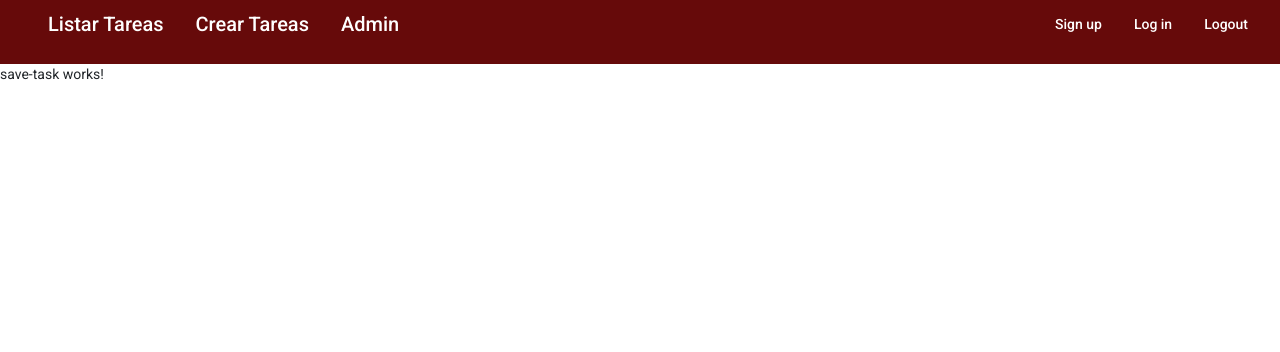
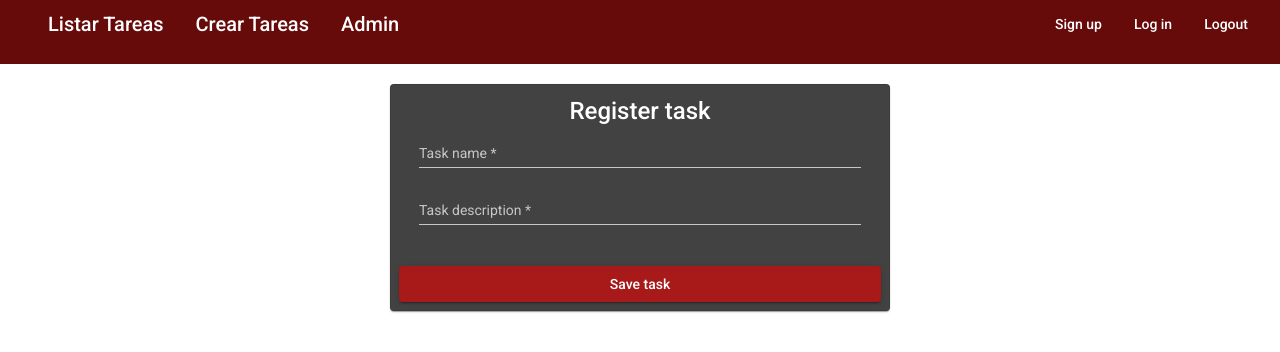
Before and after one commit to iepenaranda/myMeanBoard, an Angular app in the folder frontend/: page /saveTask in a window 1280 px wide. Shown: the top 352 px of the page. Built offline with nearby package versions, Linux system fonts and the light colour scheme.

Commit message:
Frontend: Login, register user, register task

```diff
--- a/frontend/src/app/board/save-task/save-task.component.css
+++ b/frontend/src/app/board/save-task/save-task.component.css
@@ -0,0 +1,29 @@
+.container{
+    display: flex;
+    flex-direction: column;
+}
+
+.button {
+    width: 100%;
+}
+
+.card {
+    min-width: 150px;
+    max-width: 500px;
+    width: 100%;
+}
+
+.form {
+    display: flex;
+    justify-content: center;
+    align-items: center;
+    padding-top: 20px;
+}
+
+mat-card-title {
+    text-align: center;
+}
+
+.colorButton {
+    background-color: #a81919;
+}
--- a/frontend/src/app/board/save-task/save-task.component.html
+++ b/frontend/src/app/board/save-task/save-task.component.html
@@ -1 +1,56 @@
-<p>save-task works!</p>
+<div class="form">
+    <mat-card class="card">
+      <mat-card-title> Register task </mat-card-title>
+
+      <div class="col-12 col-lg-12" *ngIf="errorMessage">
+        <div class="alert alert-danger alert-dismissible" role="alert">
+          <div class="alert-message">
+            <button
+              type="button"
+              class="close"
+              (click)="closeX()"
+              data-dismiss="alert"
+              aria-label="Close"
+            >
+              <span aria-hidden="true">X</span>
+            </button>
+            {{ errorMessage }}
+          </div>
+        </div>
+      </div>
+
+      <mat-card-content>
+        <div class="container">
+          <mat-form-field>
+            <input
+              [(ngModel)]="taskData.name"
+              matInput
+              placeholder="Task name"
+              type="text"
+              required
+            />
+          </mat-form-field>
+
+          <mat-form-field>
+            <input
+              [(ngModel)]="taskData.description"
+              matInput
+              placeholder="Task description"
+              type="text"
+              required
+            />
+          </mat-form-field>
+
+        </div>
+      </mat-card-content>
+      <mat-card-actions>
+        <button
+          (click)="saveTask()"
+          class="button colorButton"
+          mat-raised-button
+        >
+          Save task
+        </button>
+      </mat-card-actions>
+    </mat-card>
+  </div>
--- a/frontend/src/app/board/save-task/save-task.component.ts
+++ b/frontend/src/app/board/save-task/save-task.component.ts
@@ -1,4 +1,5 @@
 import { Component, OnInit } from '@angular/core';
+
 
 @Component({
   selector: 'app-save-task',
@@ -6,10 +7,37 @@
   styleUrls: ['./save-task.component.css']
 })
 export class SaveTaskComponent implements OnInit {
+  public taskData: any;
+  public errorMessage: string;
 
-  constructor() { }
-
+  constructor() {
+    this.taskData = {};
+    this.errorMessage = '';
+  }
   ngOnInit(): void {
   }
 
+  saveTask(){
+    if (!this.taskData.name || !this.taskData.description) {
+      console.log('Error: Incomplete data.');
+      this.errorMessage = 'Error: Incomplete data.';
+      this.closeAlert();
+      this.taskData = {};
+    } else {
+      console.log('Data recived.');
+      this.errorMessage = 'Data recived.'
+      this.closeAlert();
+      this.taskData = {};
+    }
+  }
+
+  closeAlert() {
+    setTimeout(() => {
+      this.errorMessage = '';
+    }, 3000);
+  }
+
+  closeX() {
+    this.errorMessage = '';
+  }
 }
--- a/frontend/src/app/home/login/login.component.css
+++ b/frontend/src/app/home/login/login.component.css
@@ -0,0 +1,29 @@
+.container{
+    display: flex;
+    flex-direction: column;
+}
+
+.button {
+    width: 100%;
+}
+
+.card {
+    min-width: 150px;
+    max-width: 500px;
+    width: 100%;
+}
+
+.form {
+    display: flex;
+    justify-content: center;
+    align-items: center;
+    padding-top: 20px;
+}
+
+mat-card-title {
+    text-align: center;
+}
+
+.colorButton {
+    background-color: #a81919;
+}
--- a/frontend/src/app/home/login/login.component.html
+++ b/frontend/src/app/home/login/login.component.html
@@ -1 +1,56 @@
-<p>login works!</p>
+<div class="form">
+    <mat-card class="card">
+      <mat-card-title> Login </mat-card-title>
+
+      <div class="col-12 col-lg-12" *ngIf="errorMessage">
+        <div class="alert alert-danger alert-dismissible" role="alert">
+          <div class="alert-message">
+            <button
+              type="button"
+              class="close"
+              (click)="closeX()"
+              data-dismiss="alert"
+              aria-label="Close"
+            >
+              <span aria-hidden="true">X</span>
+            </button>
+            {{ errorMessage }}
+          </div>
+        </div>
+      </div>
+
+      <mat-card-content>
+        <div class="container">
+
+          <mat-form-field>
+            <input
+              [(ngModel)]="loginData.email"
+              matInput
+              placeholder="Email"
+              type="email"
+              required
+            />
+          </mat-form-field>
+
+          <mat-form-field>
+            <input
+              [(ngModel)]="loginData.password"
+              matInput
+              placeholder="Password"
+              type="password"
+              required
+            />
+          </mat-form-field>
+        </div>
+      </mat-card-content>
+      <mat-card-actions>
+        <button
+          (click)="login()"
+          class="button colorButton"
+          mat-raised-button
+        >
+          Let's go
+        </button>
+      </mat-card-actions>
+    </mat-card>
+  </div>
--- a/frontend/src/app/home/login/login.component.ts
+++ b/frontend/src/app/home/login/login.component.ts
@@ -1,15 +1,54 @@
 import { Component, OnInit } from '@angular/core';
+import { AuthService } from '../../services/auth.service';
+import { Router } from '@angular/router';
 
 @Component({
   selector: 'app-login',
   templateUrl: './login.component.html',
-  styleUrls: ['./login.component.css']
+  styleUrls: ['./login.component.css'],
 })
 export class LoginComponent implements OnInit {
+  public loginData: any;
+  public errorMessage: String;
 
-  constructor() { }
-
-  ngOnInit(): void {
+  constructor(private auth: AuthService, private router: Router) {
+    this.loginData = {};
+    this.errorMessage = '';
   }
 
+  ngOnInit(): void {}
+
+  login() {
+    if (!this.loginData.email || !this.loginData.password) {
+      console.log('Error: Incomplete data.');
+      this.errorMessage = 'Error: Incomplete data.';
+      this.closeAlert();
+      this.loginData = {};
+    } else {
+      this.auth.login(this.loginData).subscribe(
+        (res: any) => {
+          console.log('Login successful');
+          localStorage.setItem('token', res.jwtToken);
+          this.router.navigate(['/listTask']);
+          this.loginData = {};
+        },
+        (err) => {
+          console.log('Error: Incorrect email or password');
+          this.errorMessage = err.error;
+          this.closeAlert();
+          this.loginData = {};
+        }
+      );
+    }
+  }
+
+  closeAlert() {
+    setTimeout(() => {
+      this.errorMessage = '';
+    }, 3000);
+  }
+
+  closeX() {
+    this.errorMessage = '';
+  }
 }
--- a/frontend/src/app/home/register/register.component.html
+++ b/frontend/src/app/home/register/register.component.html
@@ -1,22 +1,6 @@
 <div class="form">
   <mat-card class="card">
     <mat-card-title> Register user </mat-card-title>
-    <div class="col-12 col-lg-12" *ngIf="successMessage">
-      <div class="alert alert-success alert-dismissible" role="alert">
-        <div class="alert-message">
-          {{ successMessage }}
-        </div>
-        <button
-          type="button"
-          class="close"
-          (click)="closeX()"
-          data-dismiss="alert"
-          aria-label="Close"
-        >
-          <span aria-hidden="true">X</span>
-        </button>
-      </div>
-    </div>
 
     <div class="col-12 col-lg-12" *ngIf="errorMessage">
       <div class="alert alert-danger alert-dismissible" role="alert">
@@ -42,6 +26,7 @@
             [(ngModel)]="registerData.name"
             matInput
             placeholder="Name"
+            type="text"
             required
           />
         </mat-form-field>
@@ -51,6 +36,7 @@
             [(ngModel)]="registerData.email"
             matInput
             placeholder="Email"
+            type="email"
             required
           />
         </mat-form-field>
@@ -60,6 +46,7 @@
             [(ngModel)]="registerData.password"
             matInput
             placeholder="Password"
+            type="password"
             required
           />
         </mat-form-field>
--- a/frontend/src/app/home/register/register.component.ts
+++ b/frontend/src/app/home/register/register.component.ts
@@ -7,14 +7,13 @@
   templateUrl: './register.component.html',
   styleUrls: ['./register.component.css'],
 })
+
 export class RegisterComponent implements OnInit {
   public registerData: any;
-  public successMessage: String;
   public errorMessage: String;
 
   constructor(private auth: AuthService, private router: Router) {
     this.registerData = {};
-    this.successMessage = '';
     this.errorMessage = '';
   }
 
@@ -32,10 +31,10 @@
       this.registerData = {};
     } else {
       this.auth.registerUser(this.registerData).subscribe(
-        (res) => {
+        (res: any) => {
           console.log(res);
-          this.successMessage = 'Register user successful';
-          this.closeAlert();
+          localStorage.setItem('token', res.jwtToken);
+          this.router.navigate(['/saveTask']);
           this.registerData = {};
         },
         (err) => {
@@ -50,13 +49,11 @@
   // Asigna a los mensaje de error y exito un mensaje vacio, al estar vacios el HTML dejará de mostrar los recuadros de menjajes
   closeAlert() {
     setTimeout(() => {
-      this.successMessage = '';
       this.errorMessage = '';
     }, 3000);
   }
 
   closeX() {
-    this.successMessage = '';
     this.errorMessage = '';
   }
 }
--- a/frontend/src/app/services/auth.service.ts
+++ b/frontend/src/app/services/auth.service.ts
@@ -15,4 +15,8 @@
   registerUser(user: any) {
     return this.http.post(this.env + 'user/registerUser', user);
   }
+
+  login(user:any) {
+    return this.http.post(this.env + 'auth/login', user);
+  }
 }
```
